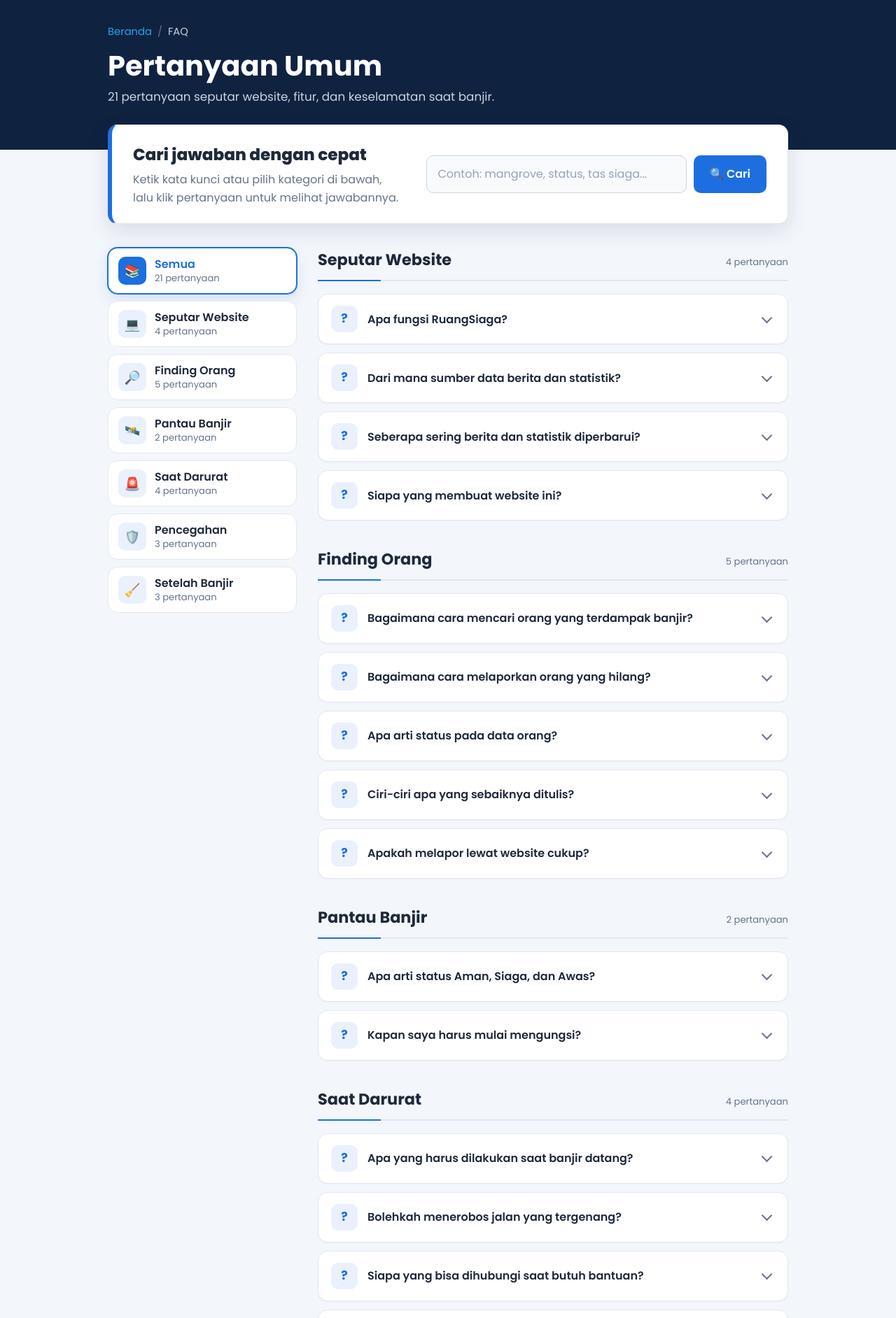
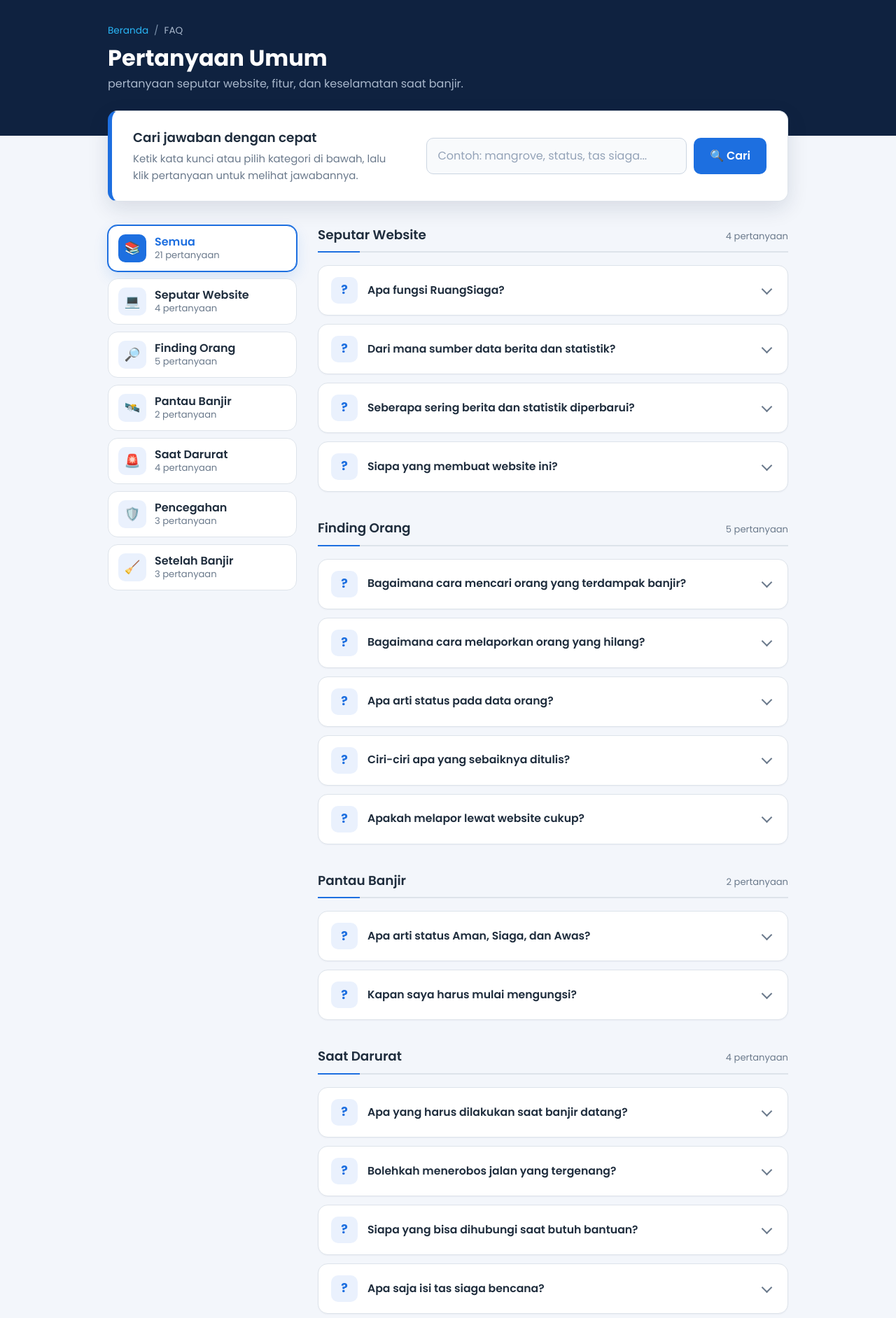
Before and after one commit to saefulbahar/simb, a PHP site: page /faq.php in a window 1280 px wide. Shown: the part 51-1935 px from the top of the page at 70% size. Run offline with PHP 8.4, Linux system fonts and the light colour scheme.

Commit message:
fixx faq

```diff
--- a/faq.php
+++ b/faq.php
@@ -1,16 +1,12 @@
 <?php
 require 'inc.php';
 
-// ====== DATA FAQ ======
-// Struktur: kategori => [ikon, judul, daftar [pertanyaan, jawaban]]
-// Jawaban bisa berupa teks biasa, atau array [pengantar, [[judul, isi], ...]] untuk daftar poin.
-// Tambah pertanyaan baru: salin satu baris [pertanyaan, jawaban] ke kategori yang sesuai.
 $faq = [
   'website' => ['💻', 'Seputar Website', [
     ['Apa fungsi RuangSiaga?',
      'RuangSiaga (Sistem Informasi Manajemen Bencana Banjir) menyediakan materi edukasi untuk mengenali, mencegah, dan mengurangi risiko bencana banjir, serta berita terkini, kontak darurat, dan fitur pencarian orang terdampak.'],
     ['Dari mana sumber data berita dan statistik?',
-     'Statistik berasal dari BNPB, sedangkan berita diringkas ulang dari media seperti Beritasatu, ANTARA, dan BNPB. Klik kartu berita untuk membaca versi lengkapnya di sumber asli.'],
+     'Statistik berasal dari BNPB (melalui Beritasatu), sedangkan berita diringkas ulang dari Beritasatu, ANTARA, BNPB, Okezone, RCTI+, dan IDN Times. Klik kartu berita untuk membaca versi lengkapnya di sumber asli.'],
     ['Seberapa sering berita dan statistik diperbarui?',
      'Data diperbarui secara berkala oleh pengelola, dan tanggal pembaruan terakhir tertera di halaman Berita Terkini. Untuk informasi yang paling baru, cek langsung situs BNPB dan BMKG.'],
     ['Siapa yang membuat website ini?',
@@ -49,7 +45,7 @@ $faq = [
        ['Awas', 'Air sudah melewati batas aman. Risiko banjir tinggi, bersiap mengungsi.'],
      ]]],
     ['Kapan saya harus mulai mengungsi?',
-     'Mulai bersiap saat status Siaga, dan segera mengungsi saat status Awas atau saat petugas menyarankannya. Jangan menunggu air masuk ke rumah, karena arus bisa naik dengan cepat.'],
+     'Mulai bersiap saat status Siaga. Saat status Awas, bersiap mengungsi dan segera berangkat begitu petugas menyarankannya atau air terus naik. Jangan menunggu air masuk ke rumah, karena arus bisa naik dengan cepat.'],
   ]],
 
   'darurat' => ['🚨', 'Saat Darurat', [
@@ -74,7 +70,7 @@ $faq = [
     ['Apa yang bisa saya lakukan sebagai warga untuk mencegah banjir?',
      'Jangan buang sampah ke sungai atau saluran, bersihkan selokan secara rutin, buat biopori atau sumur resapan, tanam pohon, dan ikut kerja bakti serta pelatihan siaga bencana.'],
     ['Bagaimana menyiapkan rencana evakuasi keluarga?',
-     'Sepakati titik kumpul yang aman dan lebih tinggi, hafalkan jalur menuju ke sana, simpan nomor darurat di HP dan di kertas, siapkan tas siaga, lalu pastikan semua anggota keluarga tahu rencananya, terutama anak-anak dan lansia.'],
+     'Sepakati titik kumpul yang lebih tinggi, tidak tergenang, dan mudah dijangkau (misalnya balai RT atau gedung bertingkat), hafalkan jalur menuju ke sana, simpan nomor darurat di HP dan di kertas, lalu siapkan tas siaga. Dahulukan anak-anak, lansia, ibu hamil, dan penyandang disabilitas saat evakuasi.'],
   ]],
 
   'setelah' => ['🧹', 'Setelah Banjir', [
@@ -127,25 +123,25 @@ function url_faq(string $k, string $q): string {
 
 head('FAQ', 'faq'); ?>
 <style>
-  .faq-page{--navy:#0f2240;--blue:#1d6fe0;--blue-soft:#eaf1fd;--sky:#1ea7f0;--ink:#1e293b;--muted:#64748b;--line:#e2e8f0;--bg:#f3f6fb;
-    background:var(--bg);color:var(--ink);padding-bottom:70px}
+  .faq-page{--navy:#0f2240;--blue:#1d6fe0;--blue-soft:#eaf1fd;--sky:#29b6f6;--ink:#1f2d3d;--muted:#6b7a8c;--line:#dde3ea;--bg:#f3f6fb;
+    background:var(--bg);color:var(--ink);padding-bottom:70px;font-family:'Poppins',sans-serif;line-height:1.5}
   .faq-page a{text-decoration:none}
 
   /* ---------- Band judul ---------- */
   .faq-band{background:var(--navy);padding:34px 0 62px!important}
   .faq-band .wrap,.faq-main{padding-top:0!important;padding-bottom:0!important}
-  .faq-crumb{font-size:.92rem;color:#cbd5e1;margin-bottom:14px}
+  .faq-crumb{font-size:.85rem;color:#a9b8cc;margin-bottom:10px}
   .faq-crumb a{color:var(--sky)}
-  .faq-crumb span{margin:0 8px;color:#64748b}
-  .faq-band h1{margin:0;color:#fff;font-size:clamp(1.9rem,4vw,2.5rem);font-weight:700;line-height:1.15}
-  .faq-band p{margin:8px 0 0;color:#cbd5e1;font-size:1.05rem}
+  .faq-crumb span{margin:0 8px;color:#7e93ad}
+  .faq-band h1{margin:0 0 6px;color:#fff;font-size:2rem;font-weight:700;line-height:1.2}
+  .faq-band p{margin:0;color:#a9b8cc;font-size:1rem}
 
   /* ---------- Kartu cari (menimpa band) ---------- */
   .faq-top{margin-top:-36px;position:relative;z-index:2;display:flex;flex-wrap:wrap;align-items:center;justify-content:space-between;gap:20px 32px;
     background:#fff;border:1px solid var(--line);border-left:6px solid var(--blue);border-radius:14px;padding:24px 30px;box-shadow:0 10px 30px rgba(15,34,64,.12)}
   .faq-top .txt{flex:1 1 320px}
-  .faq-top h2{margin:0 0 4px;font-size:1.45rem;color:var(--ink)}
-  .faq-top .txt p{margin:0;color:var(--muted);line-height:1.6}
+  .faq-top h2{margin:0 0 4px;font-size:1.15rem;font-weight:600;color:var(--ink)}
+  .faq-top .txt p{margin:0;color:var(--muted);font-size:.93rem;line-height:1.6}
   .faq-top .txt p a{color:var(--blue);font-weight:600}
   .faq-search{flex:1 1 420px;max-width:560px;display:flex;gap:10px;margin:0}
   .faq-search input{flex:1;min-width:0;padding:13px 16px;border:1px solid #cbd5e1;border-radius:10px;background:#f8fafc;color:var(--ink);font:inherit;transition:border-color .2s,box-shadow .2s,background .2s}
@@ -174,15 +170,15 @@ head('FAQ', 'faq'); ?>
   /* ---------- Judul seksi ---------- */
   .faq-sec{margin-bottom:38px}
   .faq-sec:last-child{margin-bottom:0}
-  .sec-title{position:relative;display:flex;align-items:baseline;justify-content:space-between;gap:12px;margin:0 0 18px;padding-bottom:10px;border-bottom:2px solid var(--line);font-size:1.4rem;font-weight:700;color:var(--ink)}
-  .sec-title::after{content:'';position:absolute;left:0;bottom:-2px;width:90px;height:2px;background:var(--blue)}
+  .sec-title{position:relative;display:flex;align-items:baseline;justify-content:space-between;gap:12px;margin:0 0 18px;padding-bottom:10px;border-bottom:2px solid var(--line);font-size:1.15rem;font-weight:600;color:var(--ink)}
+  .sec-title::after{content:'';position:absolute;left:0;bottom:-2px;width:60px;height:2px;background:var(--blue)}
   .sec-title small{font-size:.82rem;font-weight:500;color:var(--muted)}
 
   /* ---------- Kartu pertanyaan ---------- */
   .faq-item{background:#fff;border:1px solid var(--line);border-radius:14px;margin-bottom:12px;box-shadow:0 1px 2px rgba(15,34,64,.04);transition:border-color .2s,box-shadow .2s}
   .faq-item:hover{border-color:#bfd3f5;box-shadow:0 6px 18px rgba(15,34,64,.08)}
   .faq-item[open]{border-color:var(--blue);box-shadow:0 10px 26px rgba(29,111,224,.14)}
-  .faq-item summary{cursor:pointer;list-style:none;display:flex;align-items:center;gap:14px;padding:16px 18px;font-weight:600;line-height:1.45;color:var(--ink)}
+  .faq-item summary{cursor:pointer;list-style:none;display:flex;align-items:center;gap:14px;padding:16px 18px;font-size:.98rem;font-weight:600;line-height:1.45;color:var(--ink)}
   .faq-item summary::-webkit-details-marker{display:none}
   .faq-item summary::before{content:'?';flex-shrink:0;width:38px;height:38px;display:grid;place-items:center;border-radius:10px;background:var(--blue-soft);color:var(--blue);font-weight:700;font-size:1.1rem}
   .faq-item summary .q{flex:1}
@@ -192,15 +188,15 @@ head('FAQ', 'faq'); ?>
   .faq-item[open] summary::after{transform:rotate(225deg) translate(-2px,-2px);border-color:var(--blue)}
   .faq-item summary:focus-visible{outline:2px solid var(--blue);outline-offset:-2px;border-radius:14px}
 
-  .faq-item .jawab{margin:0 18px 0 70px;padding:0 0 20px;color:#475569;line-height:1.75;animation:faqIn .25s ease}
+  .faq-item .jawab{margin:0 18px 0 70px;padding:0 0 20px;color:#5b6b7f;font-size:.93rem;line-height:1.7;animation:faqIn .25s ease}
   .faq-item .jawab p{margin:0 0 10px}
   .faq-item .jawab p:last-child{margin-bottom:0}
   @keyframes faqIn{from{opacity:0;transform:translateY(-4px)}to{opacity:1;transform:none}}
 
   .faq-item .jawab ul{list-style:none;margin:12px 0 0;padding:0;display:grid;gap:8px}
   .faq-item .jawab li{--c:var(--blue);display:flex;flex-direction:column;gap:2px;padding:10px 14px;border-radius:10px;background:#f8fafc;border:1px solid var(--line);border-left:4px solid var(--c)}
-  .faq-item .jawab li b{color:var(--c);font-size:.95rem}
-  .faq-item .jawab li span{color:#475569;font-size:.93rem;line-height:1.6}
+  .faq-item .jawab li b{color:var(--c);font-size:.93rem}
+  .faq-item .jawab li span{color:#5b6b7f;font-size:.9rem;line-height:1.6}
   @media(min-width:700px){
     .faq-item .jawab li{flex-direction:row;gap:14px;align-items:baseline}
     .faq-item .jawab li b{flex:0 0 170px}
@@ -213,8 +209,8 @@ head('FAQ', 'faq'); ?>
   .faq-help{margin-top:44px;display:flex;flex-wrap:wrap;align-items:center;justify-content:space-between;gap:18px 30px;
     background:#fff;border:1px solid var(--line);border-left:6px solid #e53935;border-radius:14px;padding:24px 30px;box-shadow:0 6px 20px rgba(15,34,64,.08)}
   .faq-help .txt{flex:1 1 320px}
-  .faq-help h3{margin:0 0 4px;font-size:1.35rem;color:var(--ink)}
-  .faq-help p{margin:0;color:var(--muted);line-height:1.6}
+  .faq-help h3{margin:0 0 4px;font-size:1.15rem;font-weight:600;color:var(--ink)}
+  .faq-help p{margin:0;color:var(--muted);font-size:.93rem;line-height:1.6}
   .faq-help .acts{display:flex;flex-wrap:wrap;gap:10px}
 
   /* ---------- Responsif ---------- */
@@ -242,7 +238,7 @@ head('FAQ', 'faq'); ?>
     <div class="wrap">
       <div class="faq-crumb"><a href="index.php">Beranda</a><span>/</span>FAQ</div>
       <h1>Pertanyaan Umum</h1>
-      <p><?= $semua ?> pertanyaan seputar website, fitur, dan keselamatan saat banjir.</p>
+      <p>pertanyaan seputar website, fitur, dan keselamatan saat banjir.</p>
     </div>
   </div>
 
```
